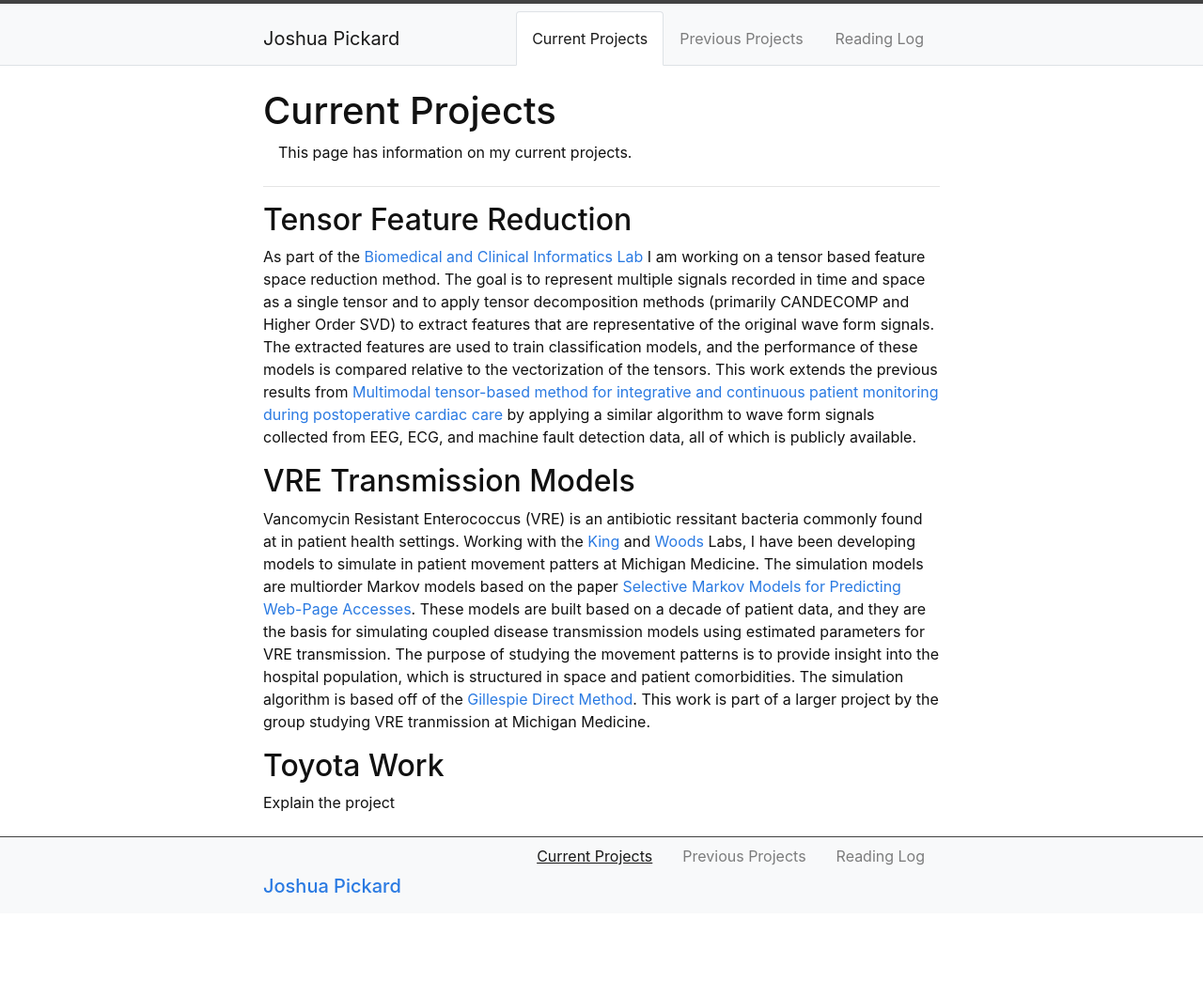
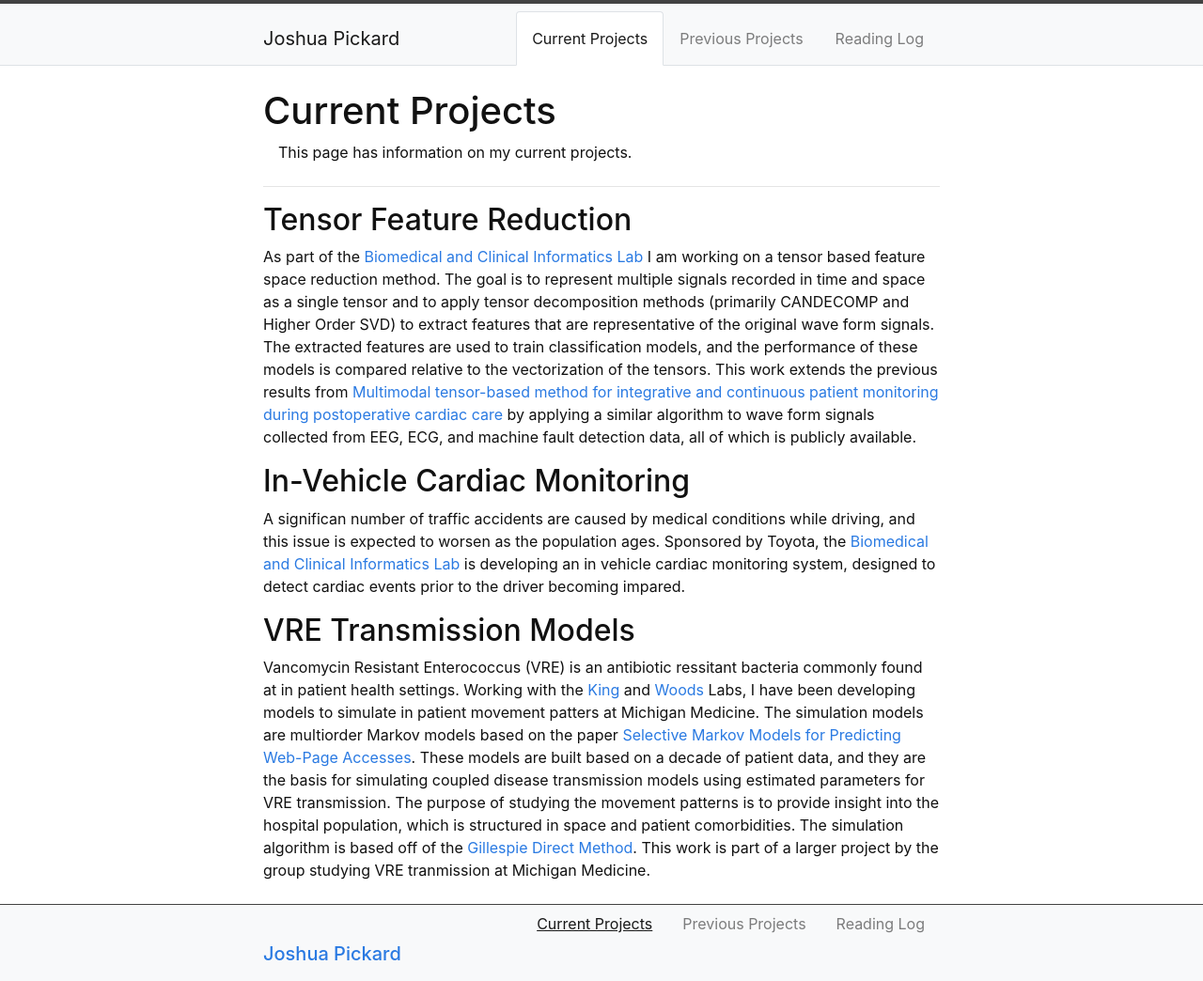
Before and after one commit to Jpickard1/jpickard1.github.io, a Jekyll site: the page built from content/1-Current_Projects.md, in a window 1280 px wide. Shown: the whole page at 94% size. Built offline with Jekyll 4.4.1, drawn with Linux system fonts in a browser that asks for light colours; before the commit the page ends 972 px from its top, so only the background shows below that.

Commit message:
Update 1-Current_Projects.md

```diff
--- a/content/1-Current_Projects.md
+++ b/content/1-Current_Projects.md
@@ -8,8 +8,8 @@ description: >
 ## Tensor Feature Reduction
 As part of the [Biomedical and Clinical Informatics Lab](https://najarianlab.ccmb.med.umich.edu/home) I am working on a tensor based feature space reduction method. The goal is to represent multiple signals recorded in time and space as a single tensor and to apply tensor decomposition methods (primarily CANDECOMP and Higher Order SVD) to extract features that are representative of the original wave form signals. The extracted features are used to train classification models, and the performance of these models is compared relative to the vectorization of the tensors. This work extends the previous results from [Multimodal tensor-based method for integrative and continuous patient monitoring during postoperative cardiac care](https://www.sciencedirect.com/science/article/pii/S0933365721000257) by applying a similar algorithm to wave form signals collected from EEG, ECG, and machine fault detection data, all of which is publicly available.
 
+## In-Vehicle Cardiac Monitoring
+A significan number of traffic accidents are caused by medical conditions while driving, and this issue is expected to worsen as the population ages. Sponsored by Toyota, the [Biomedical and Clinical Informatics Lab](https://najarianlab.ccmb.med.umich.edu/home) is developing an in vehicle cardiac monitoring system, designed to detect cardiac events prior to the driver becoming impared.
+
 ## VRE Transmission Models
 Vancomycin Resistant Enterococcus (VRE) is an antibiotic ressitant bacteria commonly found at in patient health settings. Working with the [King](https://kinglab.eeb.lsa.umich.edu/) and [Woods](https://the-woods-lab.com/) Labs, I have been developing models to simulate in patient movement patters at Michigan Medicine. The simulation models are multiorder Markov models based on the paper [Selective Markov Models for Predicting Web-Page Accesses](https://archive.siam.org/meetings/sdm01/pdf/sdm01_04.pdf). These models are built based on a decade of patient data, and they are the basis for simulating coupled disease transmission models using estimated parameters for VRE transmission. The purpose of studying the movement patterns is to provide insight into the hospital population, which is structured in space and patient comorbidities. The simulation algorithm is based off of the [Gillespie Direct Method](https://www.sciencedirect.com/science/article/pii/0021999176900413). This work is part of a larger project by the group studying VRE tranmission at Michigan Medicine.
-
-## Toyota Work
-Explain the project
```
